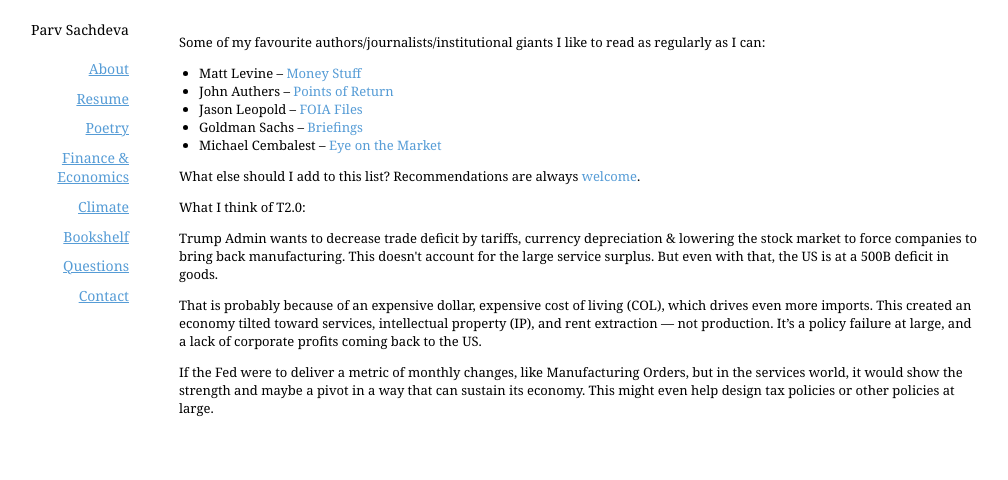
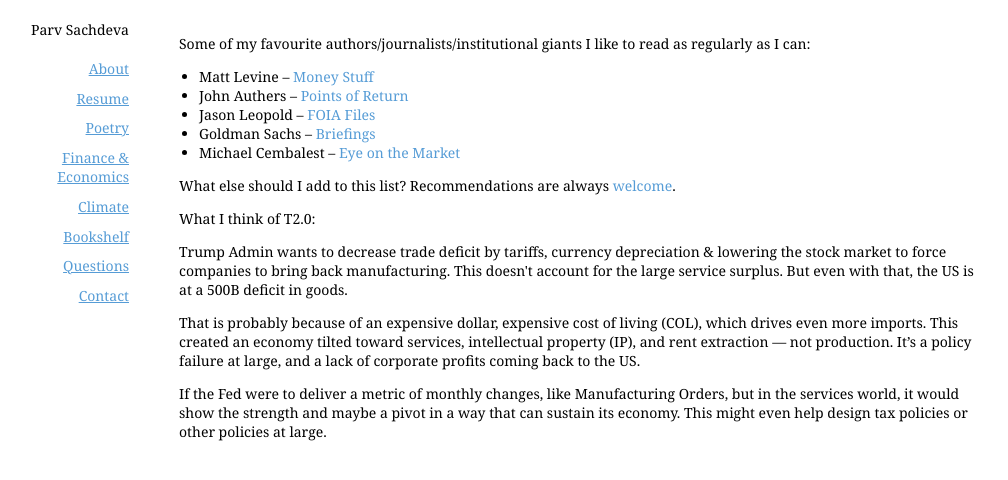
Before and after one commit to parv-sachdeva-7/parv-sachdeva-7.github.io, a plain HTML site: page finance & economics.html in a window 1280 px wide. Shown: the whole page, without its empty margins (91-1099 px from the left). Drawn offline with Linux system fonts and the light colour scheme.

Commit message:
Update finance & economics.html

```diff
--- a/finance & economics.html
+++ b/finance & economics.html
@@ -80,10 +80,10 @@
   </nav>
 
   <div class="content">
-    <p style="font-size: 13px;">
+    <p style="font-size: 14px;">
       Some of my favourite authors/journalists/institutional giants I like to read as regularly as I can:
     </p>
-    <ul style="font-size: 13px; padding-left: 20px;">
+    <ul style="font-size: 14px; padding-left: 20px;">
       <li>
         Matt Levine –
         <a href="https://www.bloomberg.com/opinion/authors/ARbTQlRLRjE/matthew-s-levine" target="_blank">Money Stuff</a>
@@ -106,21 +106,21 @@
       </li>
     </ul>
 
-    <p style="font-size: 13px;">
+    <p style="font-size: 14px;">
       What else should I add to this list? Recommendations are always
       <a href="contact.html">welcome</a>.
     </p>
 
-    <p style="font-size: 13px;">
+    <p style="font-size: 14px;">
       What I think of T2.0:
     </p>
-    <p style="font-size: 13px;">
+    <p style="font-size: 14px;">
       Trump Admin wants to decrease trade deficit by tariffs, currency depreciation & lowering the stock market to force companies to bring back manufacturing. This doesn't account for the large service surplus. But even with that, the US is at a 500B deficit in goods.
     </p>
-    <p style="font-size: 13px;">
+    <p style="font-size: 14px;">
       That is probably because of an expensive dollar, expensive cost of living (COL), which drives even more imports. This created an economy tilted toward services, intellectual property (IP), and rent extraction — not production. It’s a policy failure at large, and a lack of corporate profits coming back to the US.
     </p>
-    <p style="font-size: 13px;">
+    <p style="font-size: 14px;">
       If the Fed were to deliver a metric of monthly changes, like Manufacturing Orders, but in the services world, it would show the strength and maybe a pivot in a way that can sustain its economy. This might even help design tax policies or other policies at large.
     </p>
   </div>
```
